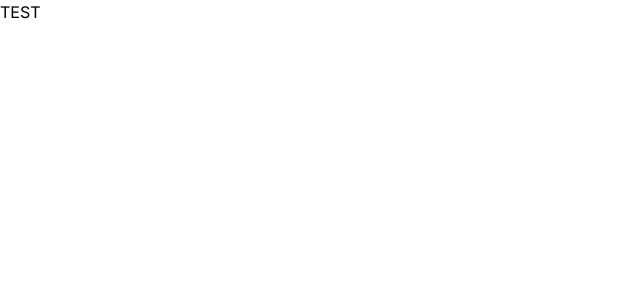
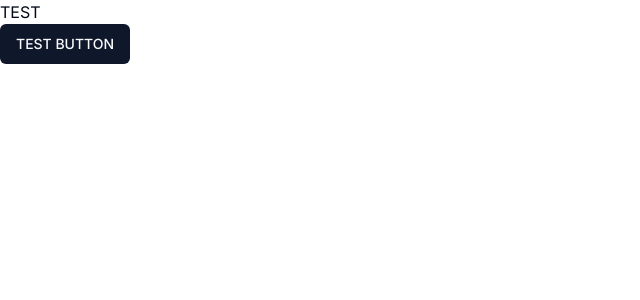
Before and after one commit to Tutere/my-website, a Next.js app: page / in a window 1280 px wide. Shown: the top 300 px of the page, without its empty margins (0-640 px from the left). Built offline with nearby package versions, Linux system fonts and the light colour scheme.

Commit message:
shadcn UI setup

```diff
--- a/src/app/globals.css
+++ b/src/app/globals.css
@@ -1,3 +1,76 @@
 @tailwind base;
 @tailwind components;
 @tailwind utilities;
+
+@layer base {
+  :root {
+    --background: 0 0% 100%;
+    --foreground: 222.2 84% 4.9%;
+
+    --card: 0 0% 100%;
+    --card-foreground: 222.2 84% 4.9%;
+
+    --popover: 0 0% 100%;
+    --popover-foreground: 222.2 84% 4.9%;
+
+    --primary: 222.2 47.4% 11.2%;
+    --primary-foreground: 210 40% 98%;
+
+    --secondary: 210 40% 96.1%;
+    --secondary-foreground: 222.2 47.4% 11.2%;
+
+    --muted: 210 40% 96.1%;
+    --muted-foreground: 215.4 16.3% 46.9%;
+
+    --accent: 210 40% 96.1%;
+    --accent-foreground: 222.2 47.4% 11.2%;
+
+    --destructive: 0 84.2% 60.2%;
+    --destructive-foreground: 210 40% 98%;
+
+    --border: 214.3 31.8% 91.4%;
+    --input: 214.3 31.8% 91.4%;
+    --ring: 222.2 84% 4.9%;
+
+    --radius: 0.5rem;
+  }
+
+  .dark {
+    --background: 222.2 84% 4.9%;
+    --foreground: 210 40% 98%;
+
+    --card: 222.2 84% 4.9%;
+    --card-foreground: 210 40% 98%;
+
+    --popover: 222.2 84% 4.9%;
+    --popover-foreground: 210 40% 98%;
+
+    --primary: 210 40% 98%;
+    --primary-foreground: 222.2 47.4% 11.2%;
+
+    --secondary: 217.2 32.6% 17.5%;
+    --secondary-foreground: 210 40% 98%;
+
+    --muted: 217.2 32.6% 17.5%;
+    --muted-foreground: 215 20.2% 65.1%;
+
+    --accent: 217.2 32.6% 17.5%;
+    --accent-foreground: 210 40% 98%;
+
+    --destructive: 0 62.8% 30.6%;
+    --destructive-foreground: 210 40% 98%;
+
+    --border: 217.2 32.6% 17.5%;
+    --input: 217.2 32.6% 17.5%;
+    --ring: 212.7 26.8% 83.9%;
+  }
+}
+
+@layer base {
+  * {
+    @apply border-border;
+  }
+  body {
+    @apply bg-background text-foreground;
+  }
+}
--- a/src/app/page.tsx
+++ b/src/app/page.tsx
@@ -1,9 +1,11 @@
+import { Button } from '@/components/ui/button'
 import Image from 'next/image'
 
 export default function Home() {
   return (
     <main>
      <div>TEST</div>
+     <Button> TEST BUTTON </Button>
     </main>
   )
 }
--- /dev/null
+++ b/src/components/ui/button.tsx
@@ -0,0 +1,56 @@
+import * as React from "react"
+import { Slot } from "@radix-ui/react-slot"
+import { cva, type VariantProps } from "class-variance-authority"
+
+import { cn } from "@/lib/utils"
+
+const buttonVariants = cva(
+  "inline-flex items-center justify-center whitespace-nowrap rounded-md text-sm font-medium ring-offset-background transition-colors focus-visible:outline-none focus-visible:ring-2 focus-visible:ring-ring focus-visible:ring-offset-2 disabled:pointer-events-none disabled:opacity-50",
+  {
+    variants: {
+      variant: {
+        default: "bg-primary text-primary-foreground hover:bg-primary/90",
+        destructive:
+          "bg-destructive text-destructive-foreground hover:bg-destructive/90",
+        outline:
+          "border border-input bg-background hover:bg-accent hover:text-accent-foreground",
+        secondary:
+          "bg-secondary text-secondary-foreground hover:bg-secondary/80",
+        ghost: "hover:bg-accent hover:text-accent-foreground",
+        link: "text-primary underline-offset-4 hover:underline",
+      },
+      size: {
+        default: "h-10 px-4 py-2",
+        sm: "h-9 rounded-md px-3",
+        lg: "h-11 rounded-md px-8",
+        icon: "h-10 w-10",
+      },
+    },
+    defaultVariants: {
+      variant: "default",
+      size: "default",
+    },
+  }
+)
+
+export interface ButtonProps
+  extends React.ButtonHTMLAttributes<HTMLButtonElement>,
+    VariantProps<typeof buttonVariants> {
+  asChild?: boolean
+}
+
+const Button = React.forwardRef<HTMLButtonElement, ButtonProps>(
+  ({ className, variant, size, asChild = false, ...props }, ref) => {
+    const Comp = asChild ? Slot : "button"
+    return (
+      <Comp
+        className={cn(buttonVariants({ variant, size, className }))}
+        ref={ref}
+        {...props}
+      />
+    )
+  }
+)
+Button.displayName = "Button"
+
+export { Button, buttonVariants }
--- /dev/null
+++ b/src/lib/utils.ts
@@ -0,0 +1,6 @@
+import { type ClassValue, clsx } from "clsx"
+import { twMerge } from "tailwind-merge"
+
+export function cn(...inputs: ClassValue[]) {
+  return twMerge(clsx(inputs))
+}
--- a/tailwind.config.ts
+++ b/tailwind.config.ts
@@ -1,20 +1,80 @@
-import type { Config } from 'tailwindcss'
+import type { Config } from "tailwindcss"
 
-const config: Config = {
+const config = {
+  darkMode: ["class"],
   content: [
-    './src/pages/**/*.{js,ts,jsx,tsx,mdx}',
-    './src/components/**/*.{js,ts,jsx,tsx,mdx}',
-    './src/app/**/*.{js,ts,jsx,tsx,mdx}',
-  ],
+    './pages/**/*.{ts,tsx}',
+    './components/**/*.{ts,tsx}',
+    './app/**/*.{ts,tsx}',
+    './src/**/*.{ts,tsx}',
+	],
+  prefix: "",
   theme: {
+    container: {
+      center: true,
+      padding: "2rem",
+      screens: {
+        "2xl": "1400px",
+      },
+    },
     extend: {
-      backgroundImage: {
-        'gradient-radial': 'radial-gradient(var(--tw-gradient-stops))',
-        'gradient-conic':
-          'conic-gradient(from 180deg at 50% 50%, var(--tw-gradient-stops))',
+      colors: {
+        border: "hsl(var(--border))",
+        input: "hsl(var(--input))",
+        ring: "hsl(var(--ring))",
+        background: "hsl(var(--background))",
+        foreground: "hsl(var(--foreground))",
+        primary: {
+          DEFAULT: "hsl(var(--primary))",
+          foreground: "hsl(var(--primary-foreground))",
+        },
+        secondary: {
+          DEFAULT: "hsl(var(--secondary))",
+          foreground: "hsl(var(--secondary-foreground))",
+        },
+        destructive: {
+          DEFAULT: "hsl(var(--destructive))",
+          foreground: "hsl(var(--destructive-foreground))",
+        },
+        muted: {
+          DEFAULT: "hsl(var(--muted))",
+          foreground: "hsl(var(--muted-foreground))",
+        },
+        accent: {
+          DEFAULT: "hsl(var(--accent))",
+          foreground: "hsl(var(--accent-foreground))",
+        },
+        popover: {
+          DEFAULT: "hsl(var(--popover))",
+          foreground: "hsl(var(--popover-foreground))",
+        },
+        card: {
+          DEFAULT: "hsl(var(--card))",
+          foreground: "hsl(var(--card-foreground))",
+        },
+      },
+      borderRadius: {
+        lg: "var(--radius)",
+        md: "calc(var(--radius) - 2px)",
+        sm: "calc(var(--radius) - 4px)",
+      },
+      keyframes: {
+        "accordion-down": {
+          from: { height: "0" },
+          to: { height: "var(--radix-accordion-content-height)" },
+        },
+        "accordion-up": {
+          from: { height: "var(--radix-accordion-content-height)" },
+          to: { height: "0" },
+        },
+      },
+      animation: {
+        "accordion-down": "accordion-down 0.2s ease-out",
+        "accordion-up": "accordion-up 0.2s ease-out",
       },
     },
   },
-  plugins: [],
-}
+  plugins: [require("tailwindcss-animate")],
+} satisfies Config
+
 export default config
```
Also changed, not shown: package.json (+10 -4 lines), components.json (added), 1 other file (tests, documents, lock files or other folders).
